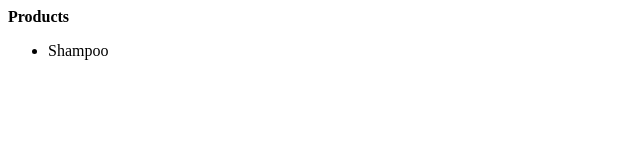
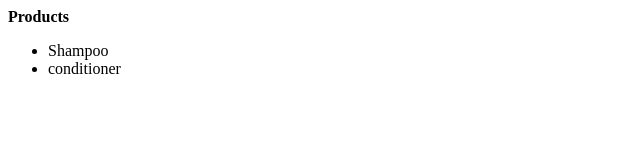
Before and after one commit to mhmmdakbari/assignment1, a plain HTML site: page products.html in a window 1280 px wide. Shown: the full height of the page, 0-640 px from the left. Drawn offline with Linux system fonts and the light colour scheme.

Commit message:
Added second product:conditioner

```diff
--- a/products.html
+++ b/products.html
@@ -7,6 +7,9 @@
 			<li>
 				Shampoo
 			</li>
+			<li>
+				conditioner
+			</li>
 
 		</ul>
 	</body>
```
